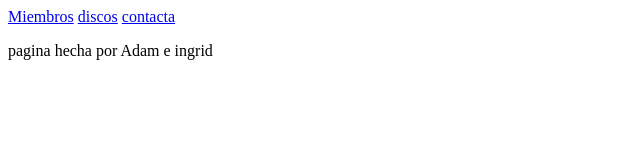
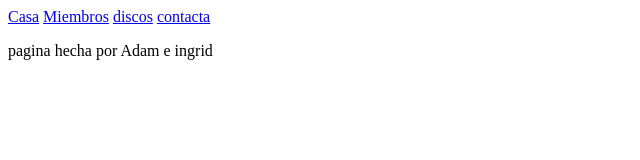
Before and after one commit to adabelriesrv/proyecto_ldm, a plain HTML site: page home.html in a window 1280 px wide. Shown: the full height of the page, 0-640 px from the left. Drawn offline with Linux system fonts and the light colour scheme.

Commit message:
cambios e icono

```diff
--- a/home.html
+++ b/home.html
@@ -1,16 +1,22 @@
 <!DOCTYPE html>
 <html lang="en">
+
 <head>
     <meta charset="UTF-8">
     <meta name="viewport" content="width=device-width, initial-scale=1.0">
-    <title>Inici</title>
+    <title>Casa</title>
 </head>
+
 <body>
+    <header>
         <nav>
+            <a href="home.html">Casa</a>
             <a href="miembros.html">Miembros</a>
             <a href="discos.html">discos</a>
             <a href="contacta.html">contacta</a>
         </nav>
+
+    </header>
 
 
 
@@ -21,4 +27,5 @@
         <p>pagina hecha por Adam e ingrid</p>
     </footer>
 </body>
+
 </html>
```
Also changed, not shown: contacta.html (+4 -0 lines), discos.html (+8 -1 lines), index.html (+7 -0 lines), imagenesyvideos/ico.ico (added). Lines whose indentation alone changed are shown as unchanged.
